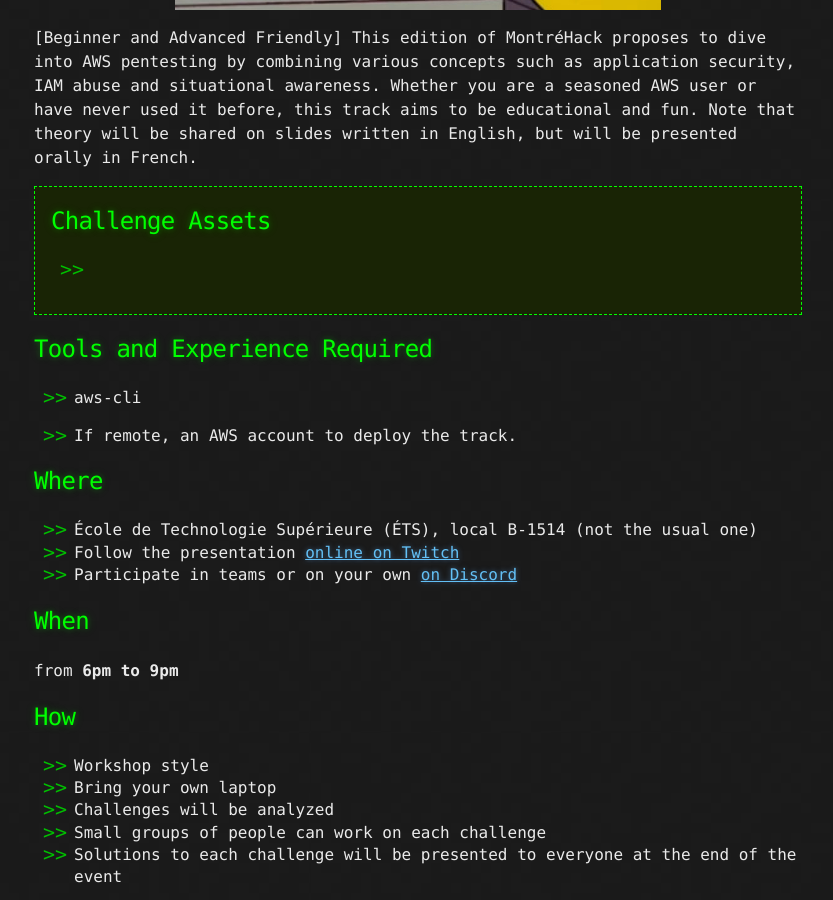
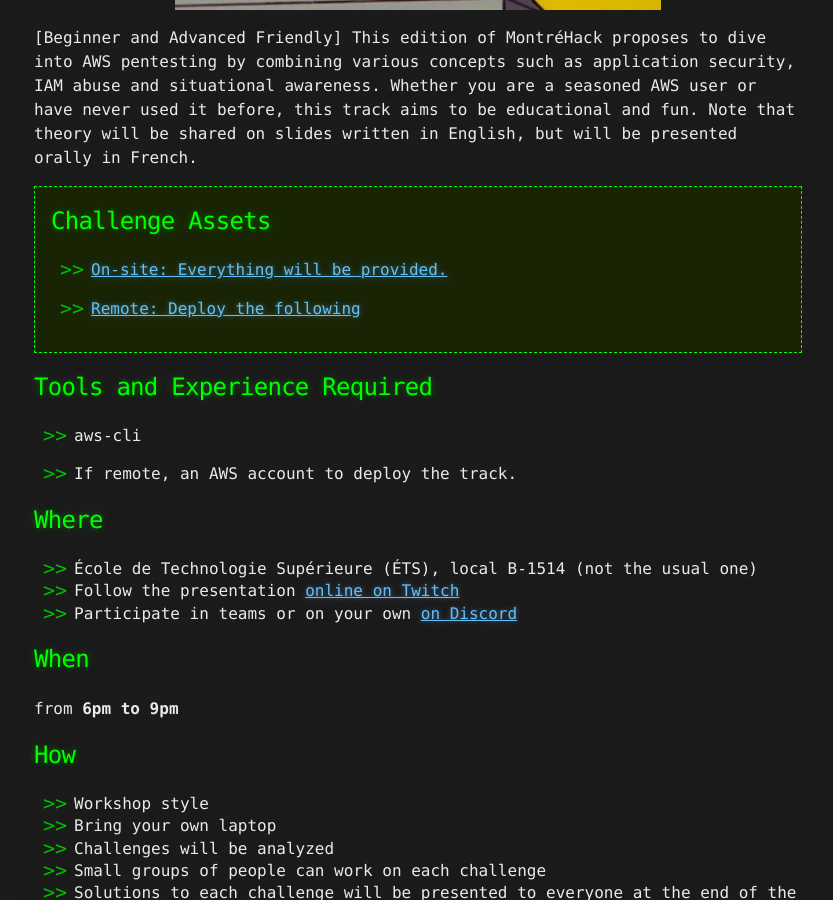
Before and after one commit to montrehack/montrehack.github.com, a Jekyll site: the page built from _posts/2023-06-21-nsec-ctf-aws-track.md, in a window 1280 px wide and 900 px high, scrolled down 1396 px. Shown: the whole window, without its empty margins (222-1055 px from the left). Built offline with Jekyll 4.4.1, drawn with Linux system fonts in a browser that asks for light colours; some of the changed text lies outside the part shown.

```diff
--- a/_posts/2023-06-21-nsec-ctf-aws-track.md
+++ b/_posts/2023-06-21-nsec-ctf-aws-track.md
@@ -31,9 +31,10 @@ presented_by_fr: Défi présenté par [Marc-Antoine Bernier & Simon Décosse](ht
 presented_by_en: Presented by [Marc-Antoine Bernier & Simon Décosse](https://twitter.com/marcan2020 & https://twitter.com/simondotsh)
 featured_img: /images/2023-06.png
 featured_img_alt: Meme "old man yells at cloud" but it's "nsec participant yells at cloud" and the cloud is AWS.
-challenge_assets: |
-  On-site: Everything will be provided.
-  Remote: Deploy the following https://github.com/simondotsh/nsec2023-ctf-aws
+challenge_assets:
+  - name: "On-site: Everything will be provided."
+  - name: "Remote: Deploy the following"
+    url: https://github.com/simondotsh/nsec2023-ctf-aws
 ---
 
 # Next edition: {{ page.date_en }}
```
